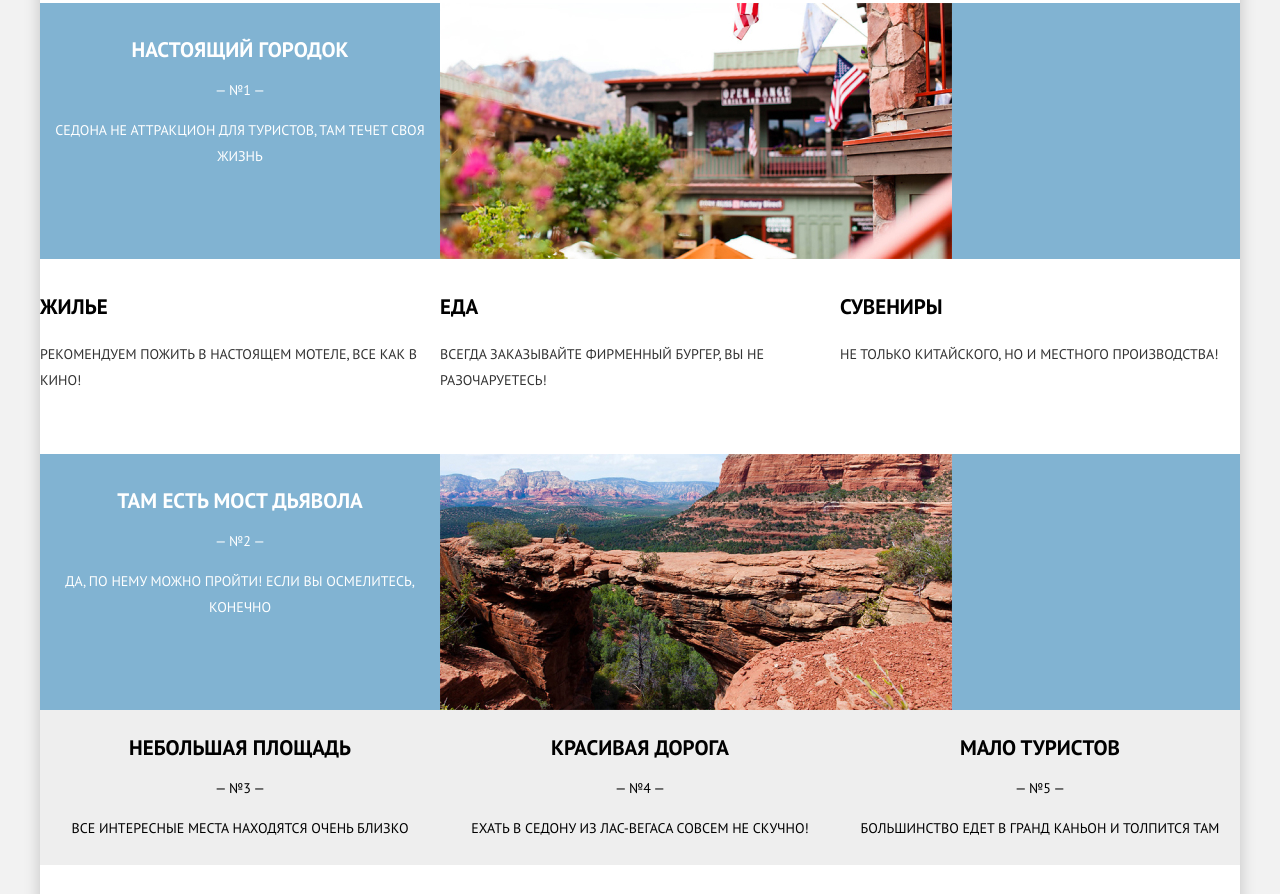
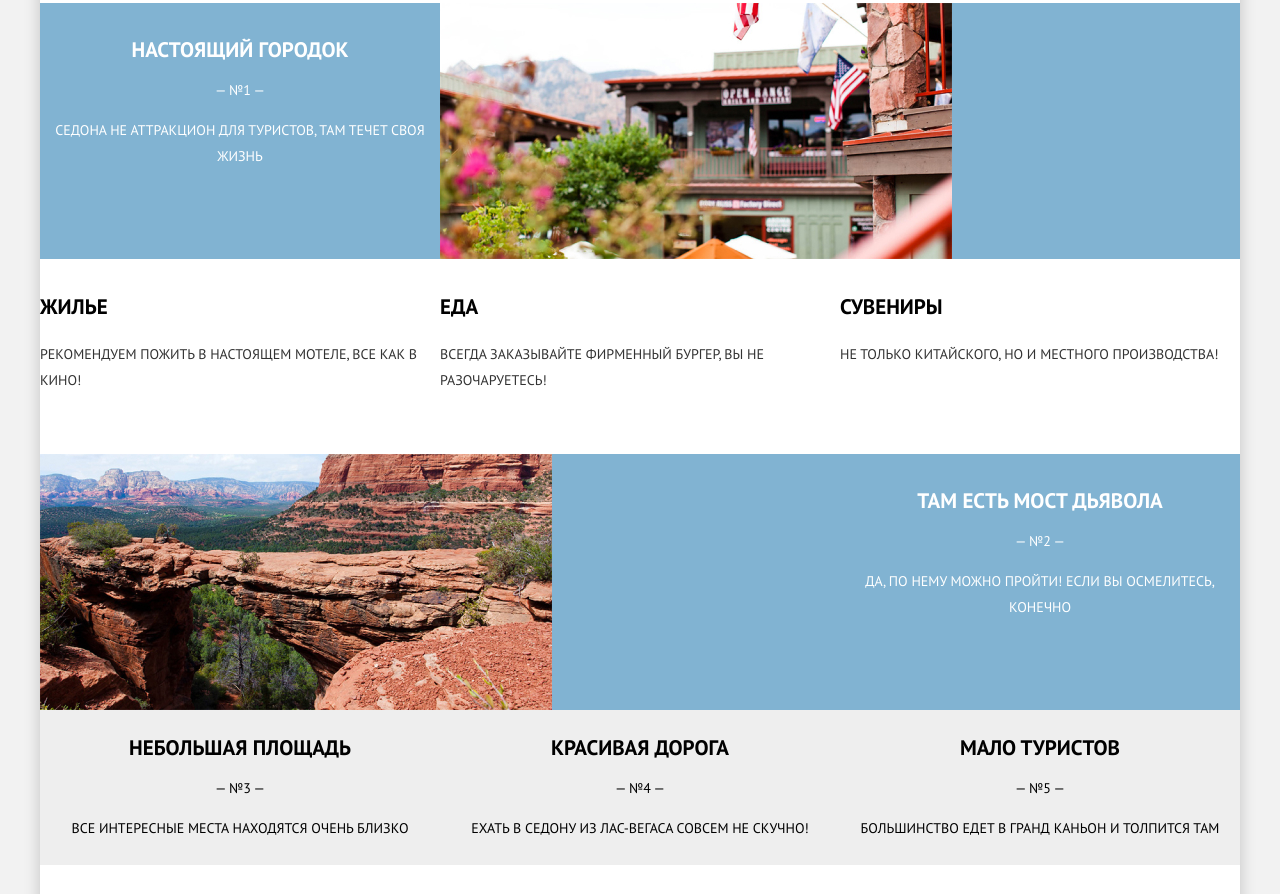
Before and after one commit to greyfox209/Sedona-Second-Course-HTMLAcademy, a website: page source/index.html in a window 1280 px wide. Shown: the part 565-1459 px from the top of the page. Drawn offline with nearby package versions, Linux system fonts and the light colour scheme; files that its build step writes are made by us from their sources.

Commit message:
Крупная сетка Главной: правки

```diff
--- a/source/sass/blocks/advantages.scss
+++ b/source/sass/blocks/advantages.scss
@@ -34,6 +34,15 @@
     grid-template-columns: repeat(3, 1fr);
     grid-column: 1 / -1;
   }
+
+  .advantages__item--pictured:nth-child(1) img {
+    grid-column: 2 / -1;
+  }
+
+  .advantages__item--pictured:nth-child(2) img {
+    grid-column: 1 / 3;
+    order: -1;
+  }
 }
 
 .advantages__title {
@@ -52,11 +61,7 @@
   margin: 0;
 }
 
-@media (min-width: $tablet-width) {
-  .advantages__item--img {
-    grid-column: 2 / -1;
-  }
-}
+
 
 .advantages__item:nth-child(3),
 .advantages__item:nth-child(4),
--- a/source/sass/blocks/town-advantages.scss
+++ b/source/sass/blocks/town-advantages.scss
@@ -1,6 +1,5 @@
 .town-advantages {
   grid-column: 1 / -1;
-  order: 3;
 }
 
 .town-advantages__list {
```
